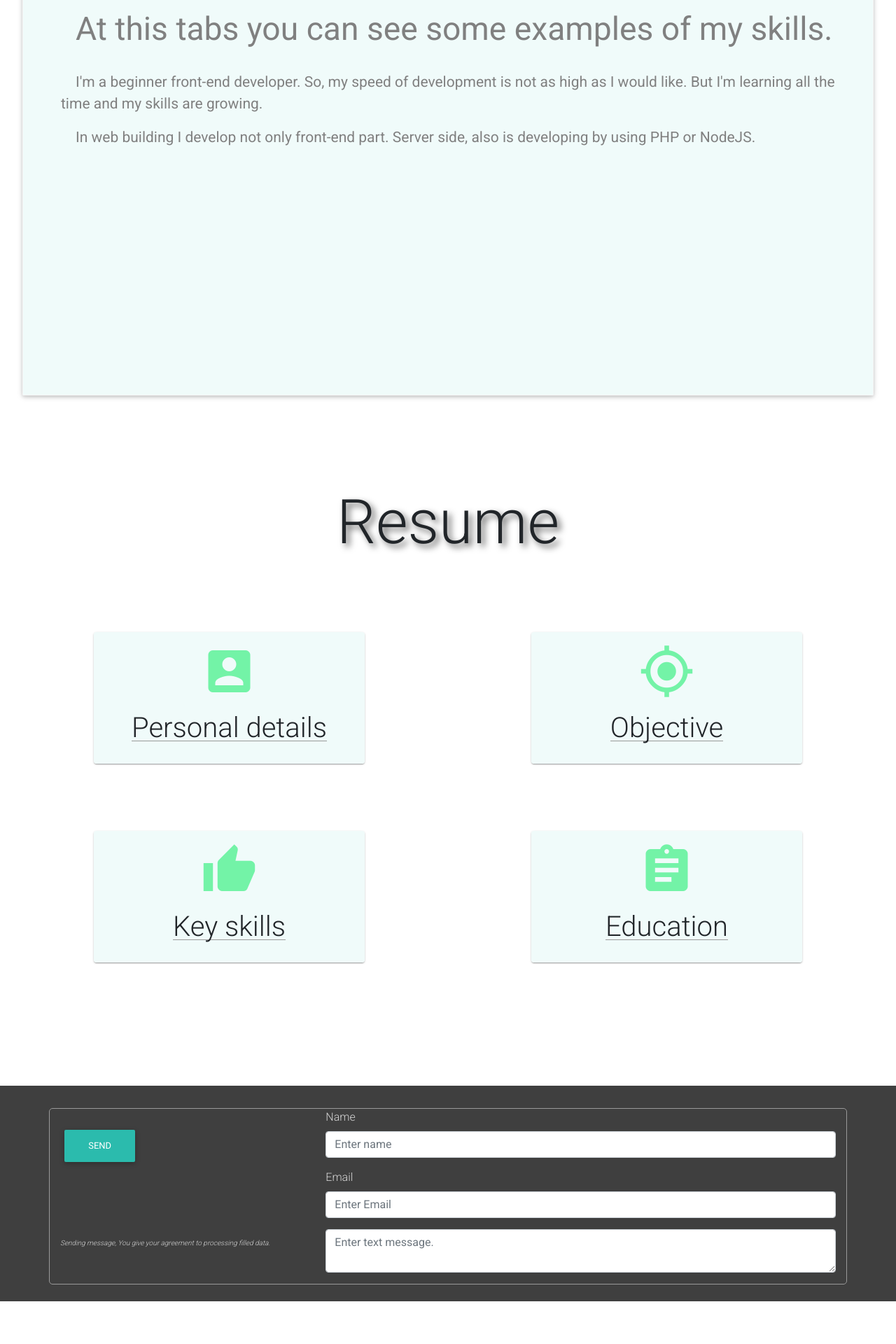
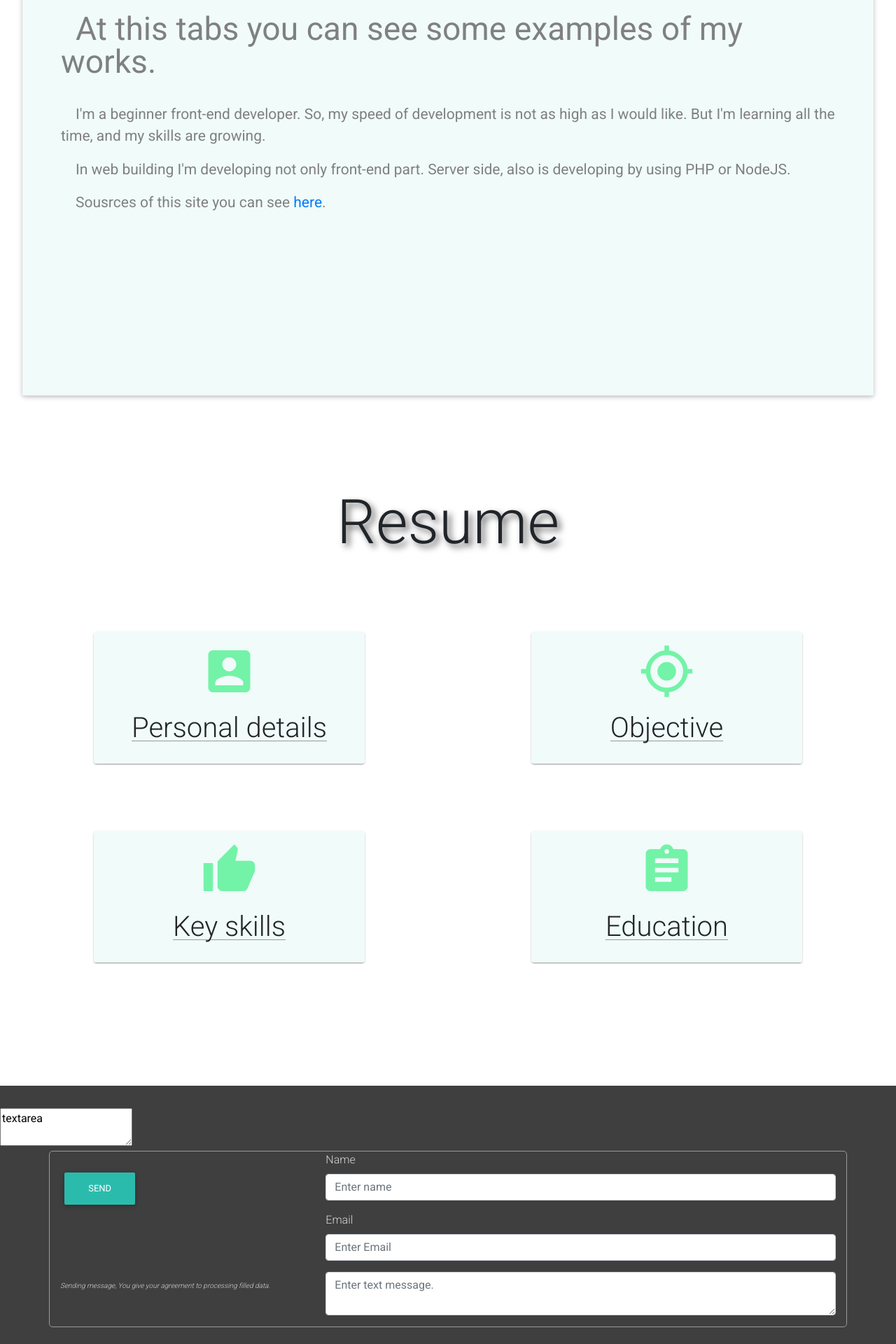
Before and after one commit to GeSeRnnov/geser-portfolio, a React (Create React App) app: page / in a window 1280 px wide. Shown: the part 1348-3268 px from the top of the page at 70% size. Before the commit the page ends 3207 px from the top, so only its background shows below. Built offline with nearby package versions, Linux system fonts and the light colour scheme.

Commit message:
sendmail for netlify - test

```diff
--- a/src/components/Intro.js
+++ b/src/components/Intro.js
@@ -12,16 +12,20 @@ export default function Intro() {
 					<MDBCol md="12">
 						<div className="tabIntroText">
 							<div className="tabIntroHeader">
-								At this tabs you can see some examples of my skills.
+								At this tabs you can see some examples of my works.
 							</div>
 							<p>
 								I'm a beginner front-end developer.
 								So, my speed of development is not as high as I would like.
-								But I'm learning all the time and my skills are growing.
+								But I'm learning all the time, and my skills are growing.
 							</p>
 							<p>
-								In web building I develop not only front-end part.
+								In web building I'm developing not only front-end part.
 								Server side, also is developing by using PHP or NodeJS.
+							</p>
+
+							<p>
+								Sousrces of this site you can see <a href="https://github.com/GeSeRnnov/geser-portfolio.git">here</a>.
 							</p>
 							<br/>
 						</div>
--- a/src/components/SendMail.js
+++ b/src/components/SendMail.js
@@ -76,8 +76,17 @@ class SendMail extends React.Component{
 
 	render(){
 		return(
+			<div>
+			<form name="contact" method="post" data-netlify="true" data-netlify-honeypot="bot-field">
+			  {/* You still need to add the hidden input with the form name to your JSX form */}
+			  <input type="hidden" name="form-name" value="contact" />
+			  <input type="hidden" name="name" value="contact" />
+			  <input type="hidden" name="email" value="contact" />
+			  <textarea type="hidden" name="message" value="textarea" />
 
-			<form name="submt" onSubmit={this.handleSubmit}>
+			</form>
+
+			<form name="submt" onSubmit={this.handleSubmit} >
 				<Grid className="sendForm">
 					<Row className="show-grid">
 						<Col lg={4}>
@@ -103,6 +112,7 @@ class SendMail extends React.Component{
 								id="formControlText"
 								type="text"
 								label="Name"
+								name="name"
 								placeholder="Enter name"
 								onChange={this.handleChangeNm}
 							/>
@@ -110,12 +120,17 @@ class SendMail extends React.Component{
 								id="formControlEmail"
 								type="email"
 								label="Email"
+								name="email"
 								placeholder="Enter Email"
 								onChange={this.handleChangeEml}
 							/>
 
 			    			<FormGroup controlId="formControlTextArea">
-								<FormControl onChange={this.handleChangeTxt} componentClass="textarea" placeholder="Enter text message." />
+								<FormControl
+									onChange={this.handleChangeTxt}
+									componentClass="textarea"
+									name="message"
+									placeholder="Enter text message." />
 							</FormGroup>
 
 
@@ -124,6 +139,7 @@ class SendMail extends React.Component{
 				</Grid>
 				<br/>
 			</form>
+			</div>
 		);
 	}
 };
```
